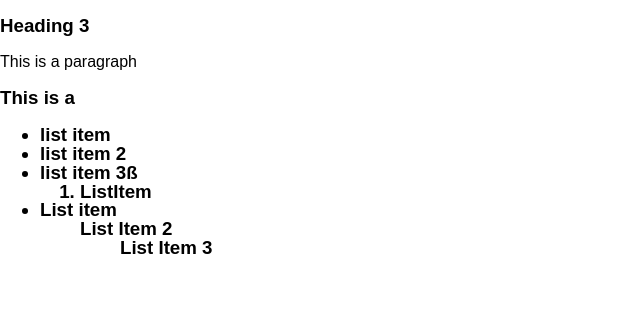
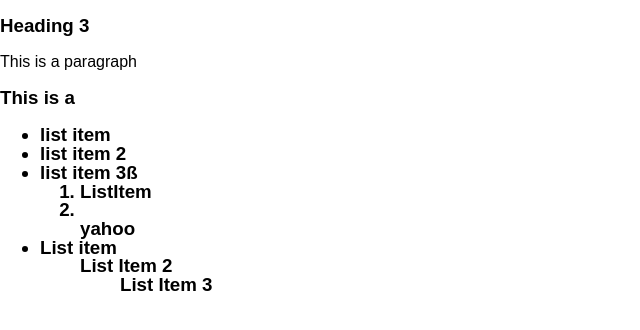
Before and after one commit to KillahBea/Test-Drive-Assignments, a website: page public/index.html in a window 1280 px wide. Shown: the part 102-432 px from the top of the page, without its empty margins (0-640 px from the left). Drawn offline with Linux system fonts and the light colour scheme.

Commit message:
commit 2

```diff
--- a/public/index.html
+++ b/public/index.html
@@ -19,7 +19,9 @@
                 <li> list item 2
                   <li>list item 3ß
                     <ol>
-                      <li>ListItem</li>
+                      <li>ListItem <li>
+
+                      </li>yahoo</li>
                     </ol>
                     <li>List item
                       <ol> List Item 2
```
